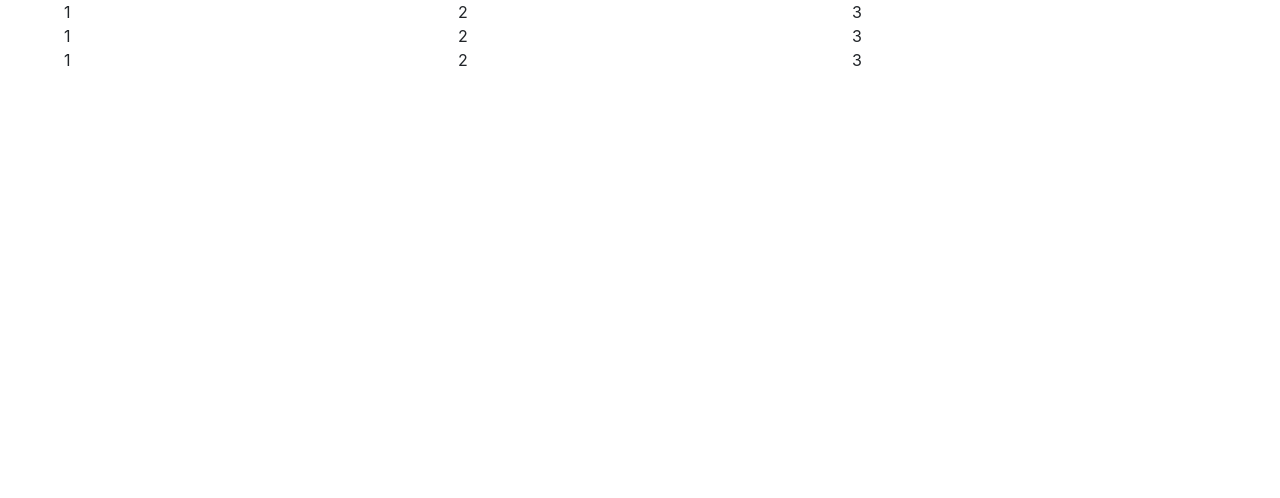
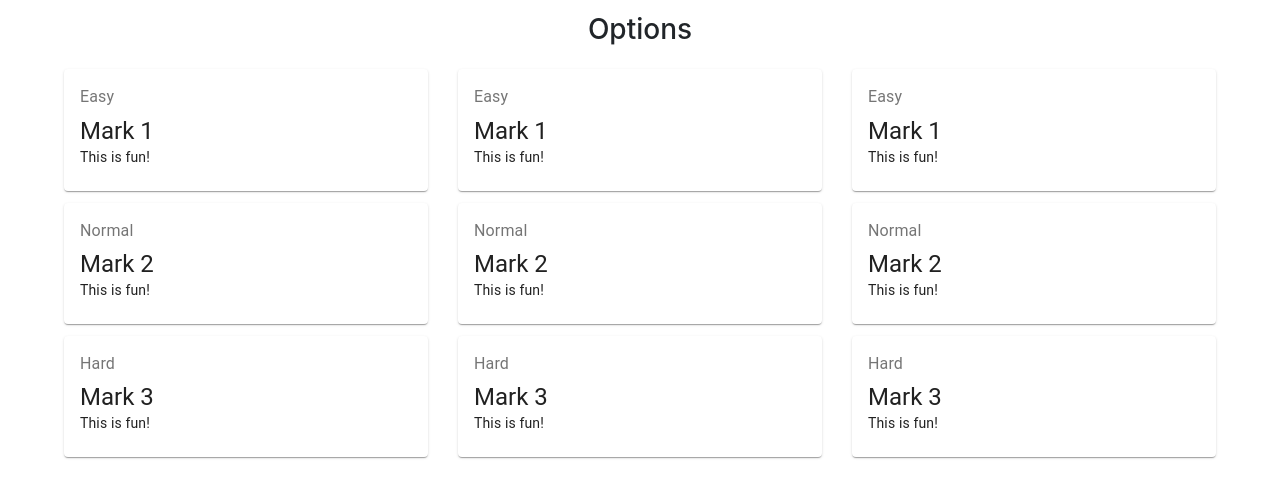
Before and after one commit to SkywalkerZ/test-deploy, a React (Create React App) app: page /option in a window 1280 px wide. Shown: the top 498 px of the page. Built offline with nearby package versions, Linux system fonts and the light colour scheme.

Commit message:
optionPage Cards added

```diff
--- a/src/assets/style/option.css
+++ b/src/assets/style/option.css
@@ -1,5 +1,14 @@
 #option-container{
     width:90%;
+    margin-top: 1%;
     margin-left: auto;
     margin-right: auto;
 }
+#optionTitle{
+    margin-bottom:2%;
+    text-align: center;
+}
+
+#row1, #row2, #row3{
+    margin-bottom: 1%;
+}
--- a/src/components/option.jsx
+++ b/src/components/option.jsx
@@ -3,26 +3,175 @@ import Row from "react-bootstrap/Row";
 import Col from "react-bootstrap/Col";
 import "bootstrap/dist/css/bootstrap.min.css";
 import "../assets/style/option.css";
+import { makeStyles } from '@material-ui/core/styles';
+import Card from '@material-ui/core/Card';
+import CardActions from '@material-ui/core/CardActions';
+import CardContent from '@material-ui/core/CardContent';
+import Button from '@material-ui/core/Button';
+import Typography from '@material-ui/core/Typography';
+
+const useStyles = makeStyles({
+    root: {
+      minWidth: 275,
+    },
+    bullet: {
+      display: 'inline-block',
+      margin: '0 2px',
+      transform: 'scale(0.8)',
+    },
+    title: {
+      fontSize: 14,
+    },
+    pos: {
+      marginBottom: 12,
+    },
+  });
+
 
 export default class Option extends Component {
     render() {
         return (
             <div className="min-vh-100" id="optionsPage">
                 <div id="option-container">
-                <Row>
-                <div className="col-12 col-xs-12 col-sm-12 col-md-4 col-lg-4" id="mark1-a">1</div>
-                <div className="col-12 col-xs-12 col-sm-12 col-md-4 col-lg-4" id="mark1-b">2</div>
-                <div className="col-12 col-xs-12 col-sm-12 col-md-4 col-lg-4" id="mark1-c">3</div>
+                <div id="optionTitle"><h3>Options</h3></div>
+                <Row id="row1">
+                <div className="col-12 col-xs-12 col-sm-12 col-md-4 col-lg-4" id="mark1-a">
+                <Card className={useStyles.root}>
+                <CardContent>
+                  <Typography className={useStyles.title} color="textSecondary" gutterBottom>
+                    Easy
+                  </Typography>
+                  <Typography variant="h5" component="h2">
+                    Mark 1
+                  </Typography>
+                  <Typography variant="body2" component="p">
+                       This is fun!
+                  </Typography>
+                </CardContent>
+              </Card>
+              </div>
+                <div className="col-12 col-xs-12 col-sm-12 col-md-4 col-lg-4" id="mark1-b">
+                <Card className={useStyles.root}>
+                <CardContent>
+                  <Typography className={useStyles.title} color="textSecondary" gutterBottom>
+                    Easy
+                  </Typography>
+                  <Typography variant="h5" component="h2">
+                    Mark 1
+                  </Typography>
+                  <Typography variant="body2" component="p">
+                       This is fun!
+                  </Typography>
+                </CardContent>
+              </Card>
+                </div>
+                <div className="col-12 col-xs-12 col-sm-12 col-md-4 col-lg-4" id="mark1-c">
+                <Card className={useStyles.root}>
+                <CardContent>
+                  <Typography className={useStyles.title} color="textSecondary" gutterBottom>
+                    Easy
+                  </Typography>
+                  <Typography variant="h5" component="h2">
+                    Mark 1
+                  </Typography>
+                  <Typography variant="body2" component="p">
+                       This is fun!
+                  </Typography>
+                </CardContent>
+              </Card>
+                </div>
                 </Row>
-                <Row>
-                <div className="col-12 col-xs-12 col-sm-12 col-md-4 col-lg-4" id="mark2-a">1</div>
-                <div className="col-12 col-xs-12 col-sm-12 col-md-4 col-lg-4" id="mark2-b">2</div>
-                <div className="col-12 col-xs-12 col-sm-12 col-md-4 col-lg-4" id="mark2-c">3</div>
+                <Row id="row2">
+                <div className="col-12 col-xs-12 col-sm-12 col-md-4 col-lg-4" id="mark2-a"> <Card className={useStyles.root}>
+                <CardContent>
+                  <Typography className={useStyles.title} color="textSecondary" gutterBottom>
+                    Normal
+                  </Typography>
+                  <Typography variant="h5" component="h2">
+                    Mark 2
+                  </Typography>
+                  <Typography variant="body2" component="p">
+                       This is fun!
+                  </Typography>
+                </CardContent>
+              </Card>
+              </div>
+                <div className="col-12 col-xs-12 col-sm-12 col-md-4 col-lg-4" id="mark2-b">
+                <Card className={useStyles.root}>
+                <CardContent>
+                  <Typography className={useStyles.title} color="textSecondary" gutterBottom>
+                  Normal
+                  </Typography>
+                  <Typography variant="h5" component="h2">
+                    Mark 2
+                  </Typography>
+                  <Typography variant="body2" component="p">
+                       This is fun!
+                  </Typography>
+                </CardContent>
+              </Card>
+                </div>
+                <div className="col-12 col-xs-12 col-sm-12 col-md-4 col-lg-4" id="mark2-c">
+                <Card className={useStyles.root}>
+                <CardContent>
+                  <Typography className={useStyles.title} color="textSecondary" gutterBottom>
+                  Normal
+                  </Typography>
+                  <Typography variant="h5" component="h2">
+                    Mark 2
+                  </Typography>
+                  <Typography variant="body2" component="p">
+                       This is fun!
+                  </Typography>
+                </CardContent>
+              </Card>
+                </div>
                 </Row>
-                <Row>
-                <div className="col-12 col-xs-12 col-sm-12 col-md-4 col-lg-4" id="mark3-a">1</div>
-                <div className="col-12 col-xs-12 col-sm-12 col-md-4 col-lg-4" id="mark3-b">2</div>
-                <div className="col-12 col-xs-12 col-sm-12 col-md-4 col-lg-4" id="mark3-c">3</div>
+                <Row id="row3">
+                <div className="col-12 col-xs-12 col-sm-12 col-md-4 col-lg-4" id="mark3-a">
+                <Card className={useStyles.root}>
+                <CardContent>
+                  <Typography className={useStyles.title} color="textSecondary" gutterBottom>
+                    Hard
+                  </Typography>
+                  <Typography variant="h5" component="h2">
+                    Mark 3
+                  </Typography>
+                  <Typography variant="body2" component="p">
+                       This is fun!
+                  </Typography>
+                </CardContent>
+              </Card>
+              </div>
+                <div className="col-12 col-xs-12 col-sm-12 col-md-4 col-lg-4" id="mark3-b">
+                <Card className={useStyles.root}>
+                <CardContent>
+                  <Typography className={useStyles.title} color="textSecondary" gutterBottom>
+                    Hard
+                  </Typography>
+                  <Typography variant="h5" component="h2">
+                    Mark 3
+                  </Typography>
+                  <Typography variant="body2" component="p">
+                       This is fun!
+                  </Typography>
+                </CardContent>
+              </Card>
+              </div>
+                <div className="col-12 col-xs-12 col-sm-12 col-md-4 col-lg-4" id="mark3-c"> <Card className={useStyles.root}>
+                <CardContent>
+                  <Typography className={useStyles.title} color="textSecondary" gutterBottom>
+                    Hard
+                  </Typography>
+                  <Typography variant="h5" component="h2">
+                    Mark 3
+                  </Typography>
+                  <Typography variant="body2" component="p">
+                       This is fun!
+                  </Typography>
+                </CardContent>
+              </Card>
+              </div>
                 </Row>
                 </div>
             </div>
```
